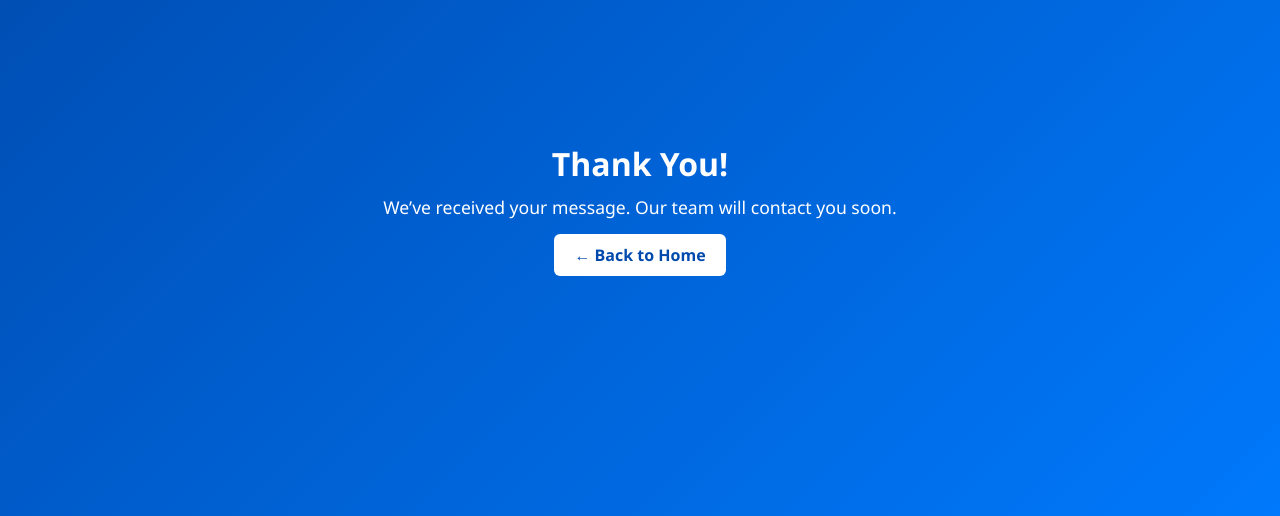
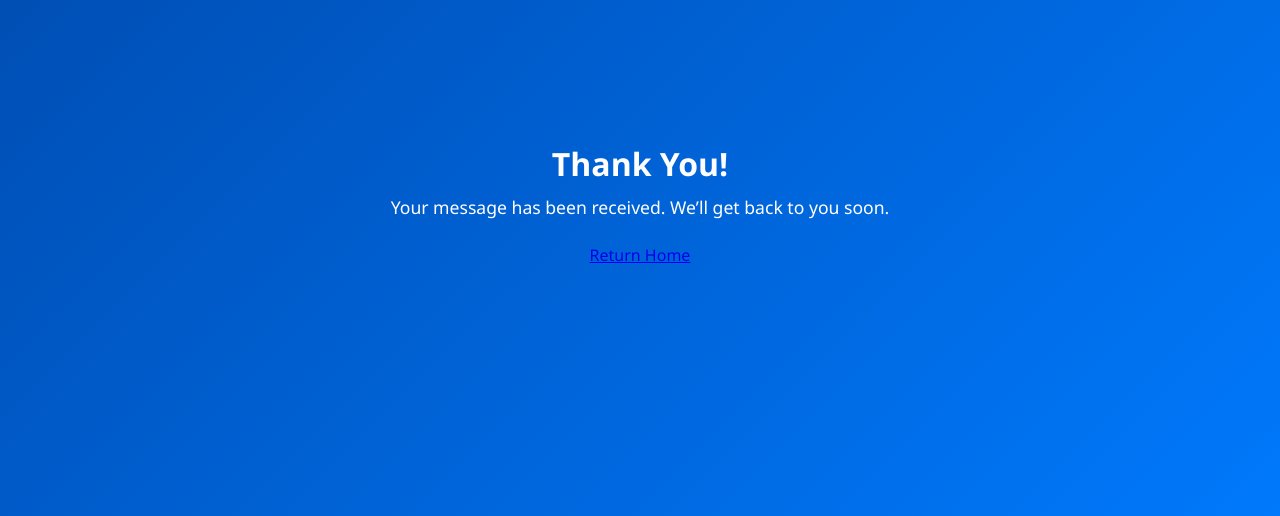
Before and after one commit to ROBERTOMAFFRA/spero-website, a Flask app: template templates/thankyou.html in a window 1280 px wide. Shown: the part 196-712 px from the top of the page. Run offline with Flask 3, Linux system fonts and the light colour scheme; the template is opened without the code that fills it, so the values that code supplies are empty.

Commit message:
Update thankyou.html

```diff
--- a/templates/thankyou.html
+++ b/templates/thankyou.html
@@ -4,13 +4,13 @@
     <meta charset="UTF-8">
     <meta name="viewport" content="width=device-width, initial-scale=1.0">
     <title>Thank You - Spero Restoration</title>
-  <link rel="stylesheet" href="/static/style.css">
+    <link rel="stylesheet" href="{{ url_for('static', filename='css/style.css') }}">
 </head>
 <body class="thankyou-page">
     <div class="thankyou-container">
         <h1>Thank You!</h1>
-    <p>We’ve received your message. Our team will contact you soon.</p>
-    <a href="/" class="back-home">← Back to Home</a>
+        <p>Your message has been received. We’ll get back to you soon.</p>
+        <a href="/" class="btn-main">Return Home</a>
     </div>
 </body>
 </html>
```
Lines whose indentation alone changed are shown as unchanged.
